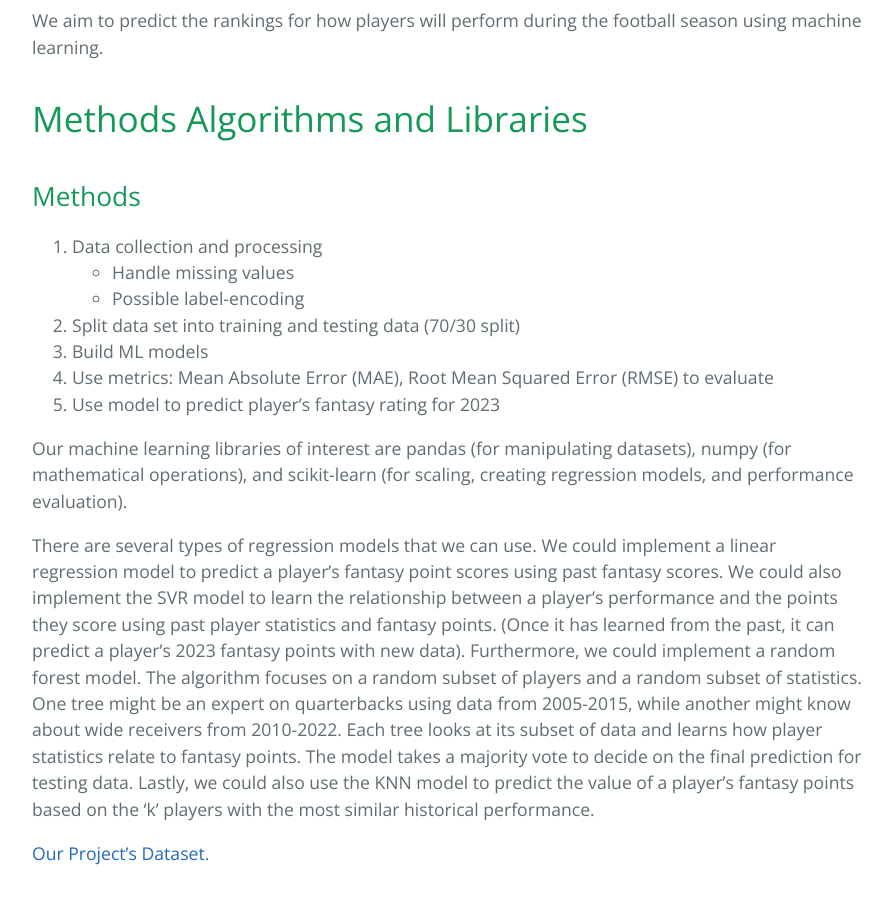
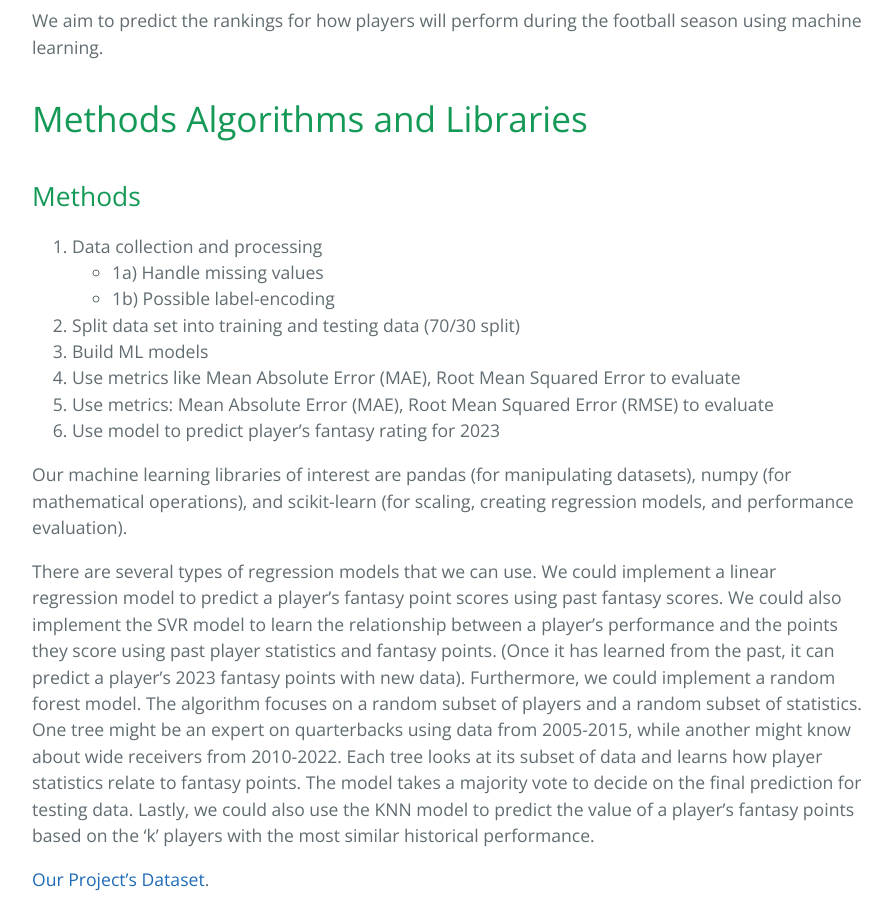
Before and after one commit to CS4641-Group-96/fantasy-football, a Jekyll site: the page built from index.md, in a window 1280 px wide and 900 px high, scrolled down 776 px. Shown: the whole window, without its empty margins (192-1084 px from the left). Built offline with Jekyll 4.4.1, drawn with Linux system fonts in a browser that asks for light colours.

Commit message:
Update index.md

```diff
--- a/index.md
+++ b/index.md
@@ -17,12 +17,13 @@ We aim to predict the rankings for how players will perform during the football
 ## Methods
 
 1. Data collection and processing
-  * Handle missing values
-  * Possible label-encoding
-2. Split data set into training and testing data (70/30 split)
-3. Build ML models
-4. Use metrics: Mean Absolute Error (MAE), Root Mean Squared Error (RMSE) to evaluate
-5. Use model to predict player’s fantasy rating for 2023
+  - 1a) Handle missing values
+  - 1b) Possible label-encoding
+3. Split data set into training and testing data (70/30 split)
+4. Build ML models
+5. Use metrics like Mean Absolute Error (MAE), Root Mean Squared Error to evaluate
+6. Use metrics: Mean Absolute Error (MAE), Root Mean Squared Error (RMSE) to evaluate
+7. Use model to predict player’s fantasy rating for 2023
 
 Our machine learning libraries of interest are pandas (for manipulating datasets), numpy (for mathematical operations), and scikit-learn (for scaling, creating regression models, and performance evaluation).
 
```
